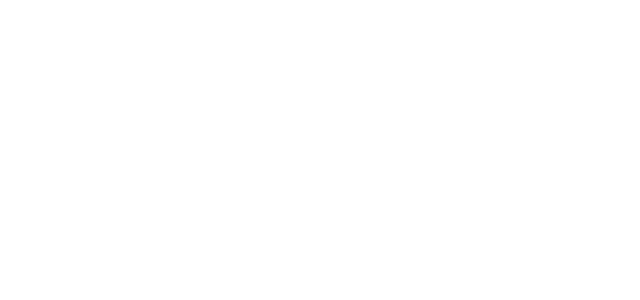
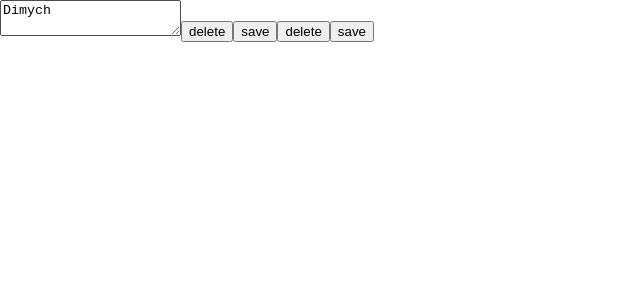
Before and after one commit to AnnaMintel/Unit_tests_JS, a React (Create React App) app: page / in a window 1280 px wide. Shown: the top 300 px of the page, without its empty margins (0-640 px from the left). Built offline with nearby package versions, Linux system fonts and the light colour scheme.

Commit message:
init: trained onChange, onClick, onBlur, callback

```diff
--- /dev/null
+++ b/src/06/06.tsx
@@ -0,0 +1,34 @@
+import React, { MouseEvent} from "react";
+
+// const callback = () => {
+//     alert('hey')
+// }
+// window.setTimeout (callback, 1000);
+
+export const User = () => {
+
+    const deleteUser = (event: MouseEvent<HTMLButtonElement>) => {
+        alert('user deleted');
+    }
+    const saveUser = () => {
+        alert('user saved');
+    }
+    const onNameChanged = () => {
+        console.log("name changed")
+    }
+    const onBlur = () => {
+        console.log("focuse lost")
+    }
+
+    return <div><textarea
+        onChange={onNameChanged}
+        onBlur={onBlur}
+    >Dimych</textarea>
+
+        <button onClick={deleteUser}>delete</button>
+        <button onClick={saveUser}>save</button>
+
+        <button tabIndex={1} onClick={deleteUser}>delete</button>
+        <button tabIndex={2} onClick={saveUser}>save</button>
+    </div>
+}
--- a/src/index.tsx
+++ b/src/index.tsx
@@ -5,6 +5,7 @@ import App from './App';
 import reportWebVitals from './reportWebVitals';
 import {splitIntoWords} from './01-hello-tests/01';
 import { sum } from './03/03';
+import {User} from './06/06';
 
 var a = sum;
 const sentense = "Hello my friends!";
@@ -13,7 +14,7 @@ console.log(result);
 
 ReactDOM.render(
   <React.StrictMode>
-    <App />
+    <User />
   </React.StrictMode>,
   document.getElementById('root')
 );
```
